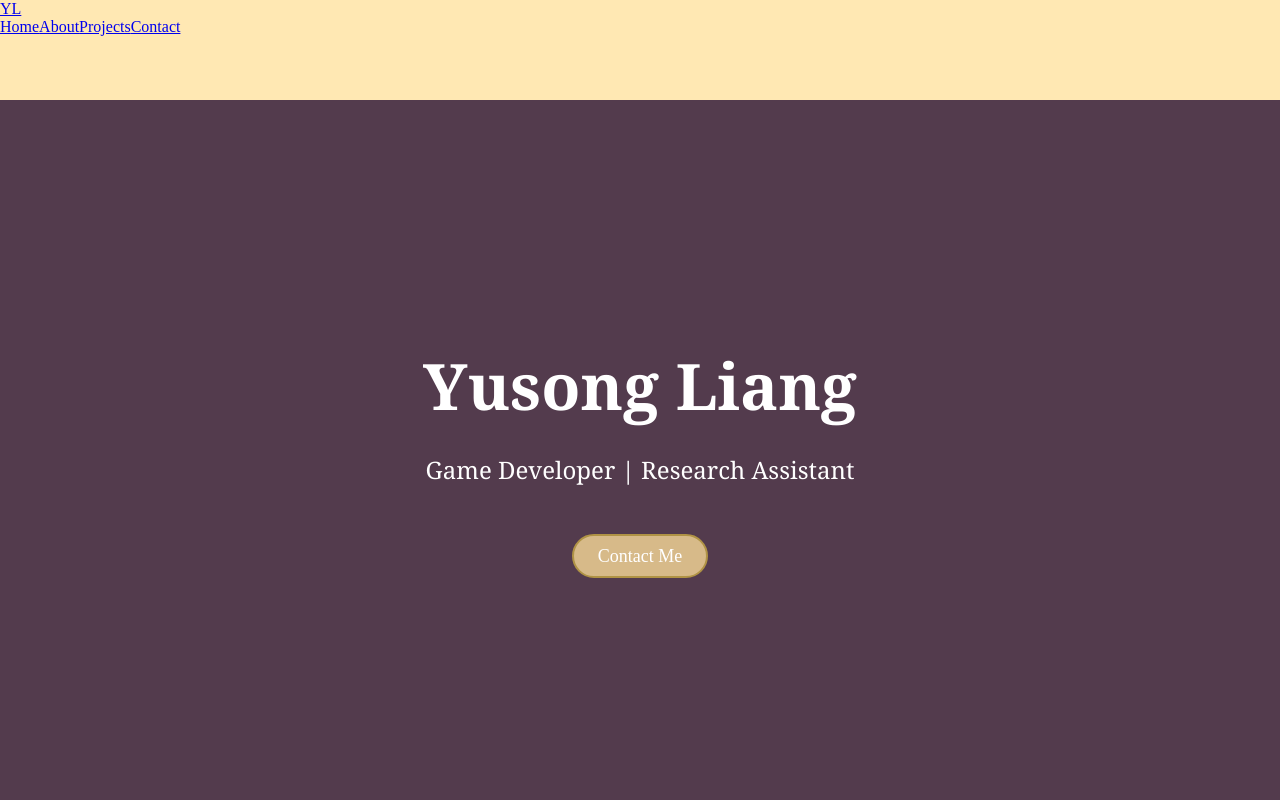
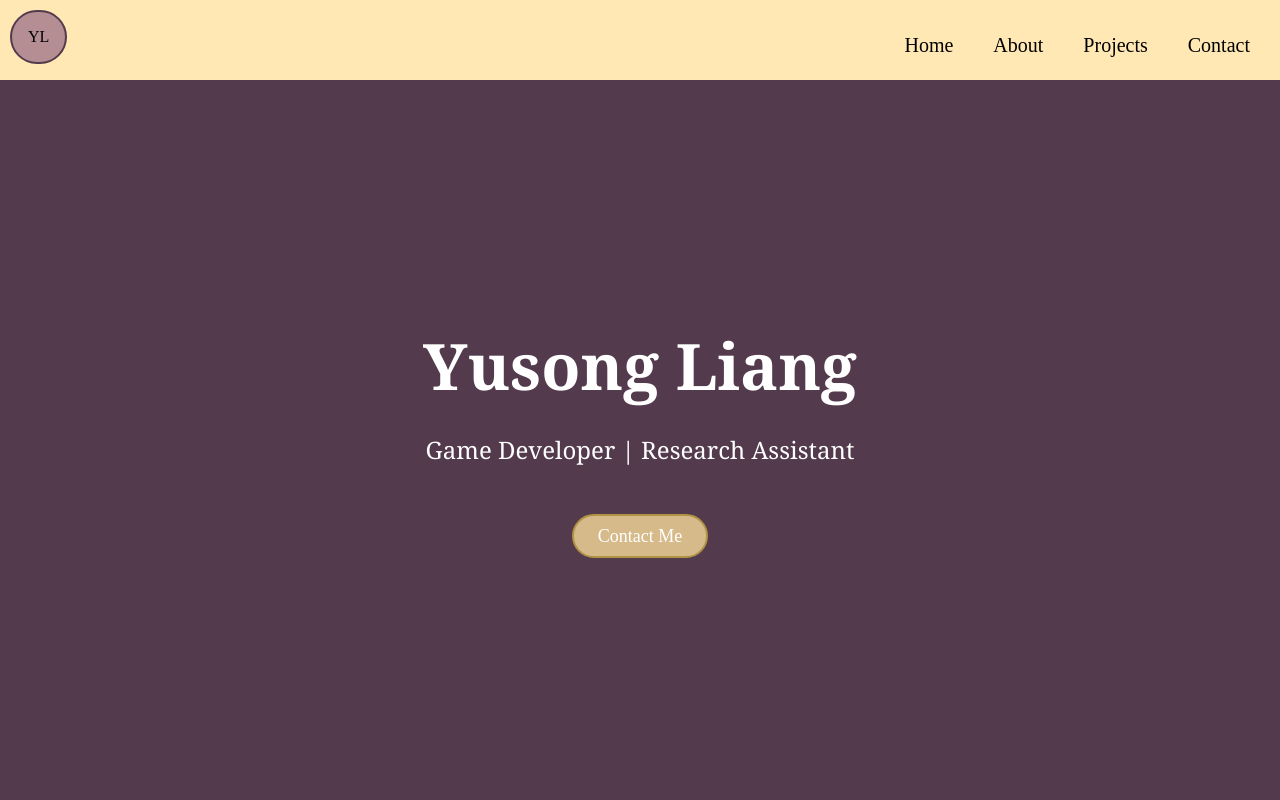
Before and after one commit to yusongggg17/Personal-Website, a React (Create React App) app: page / in a window 1280 px wide. Shown: the top 800 px of the page. Built offline with nearby package versions, Linux system fonts and the light colour scheme.

Commit message:
created navbar and added some animation

```diff
--- a/src/App.css
+++ b/src/App.css
@@ -60,7 +60,7 @@ h2{
   padding: 1rem 2rem;
   max-width: 1200px;
   margin: 0 auto;
-  min-height: 90vh;
+  min-height: 80vh;
   text-align: center
 }
 
@@ -116,7 +116,7 @@ h2{
 .project-grid{
   display: grid;
   grid-template-columns: repeat(auto-fit, minmax(400px, 1fr));
-  gap: 2rem;
+  gap: 3rem;
   margin: 0rem auto;
 }
 
@@ -130,6 +130,12 @@ h2{
   display: flex;
   overflow:hidden;
   flex-direction:column;
+  transition: transform 0.2s ease, box-shadow 0.3s ease;
+}
+
+.project-card:hover{
+  transform:scale(1.03);
+  box-shadow: 1.5ch 5px 5px rgba(36, 36, 36, 0.412);
 }
 
 .AppButtons{
@@ -230,6 +236,32 @@ h2{
 .NavBar{
   background-color:#ffe8b3 ;
   width:100%;
-  height:100px;
+  height:80px;
+  padding: 10px;
+}
+
+.NavBarBrand{
+  background-color: #B48E92;
+  padding: 1rem 1rem;
+  border-radius: 50px;
+  border-color: #533B4D;
+  border-width: 2px;
+  border-style: solid;
+  display: inline-block;
+}
+
+
+.NavBarText{
+  font-size: 1.25rem;
+  font-family: "Times New Romans",Serif;
+  color: #000000;
+  padding:20px;
+  justify-content: center;
+  text-align: center;
+  text-decoration: none;
+}
+
+.NavBarText:hover{
+  text-shadow: 2px 2px 3px #b09345;
 
 }
--- a/src/NavBar.tsx
+++ b/src/NavBar.tsx
@@ -7,15 +7,21 @@ import {Link} from 'react-router-dom';
 import { CiMenuBurger } from "react-icons/ci";
 
 function NavBar(){
+  function scrollToSection(id:string){
+    const sectionId=document.getElementById(id);
+    if(sectionId){
+      sectionId.scrollIntoView({behavior:'smooth'});
+    }
+  }
     return(
         <Navbar expand="lg" className="NavBar">
-        <Container>
-          <Navbar.Brand as={Link} to ="/">YL</Navbar.Brand>
-            <Nav>
-              <Nav.Link as={Link} to ="/">Home</Nav.Link>
-              <Nav.Link href="#Profile">About</Nav.Link>
-              <Nav.Link href="#Projects">Projects</Nav.Link>
-              <Nav.Link href="#Contact">Contact</Nav.Link>
+        <Container style={{position: 'relative', display: 'flex', justifyContent: 'space-between'}}>
+          <p className="NavBarBrand">YL</p>
+            <Nav style={{marginTop:'1.5rem'}}>
+              <Nav.Link as={Link} to ="/"  className="NavBarText">Home</Nav.Link>
+              <Nav.Link onClick={() => scrollToSection('Profile')}  className="NavBarText">About</Nav.Link>
+              <Nav.Link onClick={() => scrollToSection('Projects')} className="NavBarText">Projects</Nav.Link>
+              <Nav.Link onClick={() => scrollToSection('Contact')}  className="NavBarText">Contact</Nav.Link>
             </Nav>
         </Container>
       </Navbar>
```
Also changed, not shown: src/project1.tsx (+0 -110 lines).
